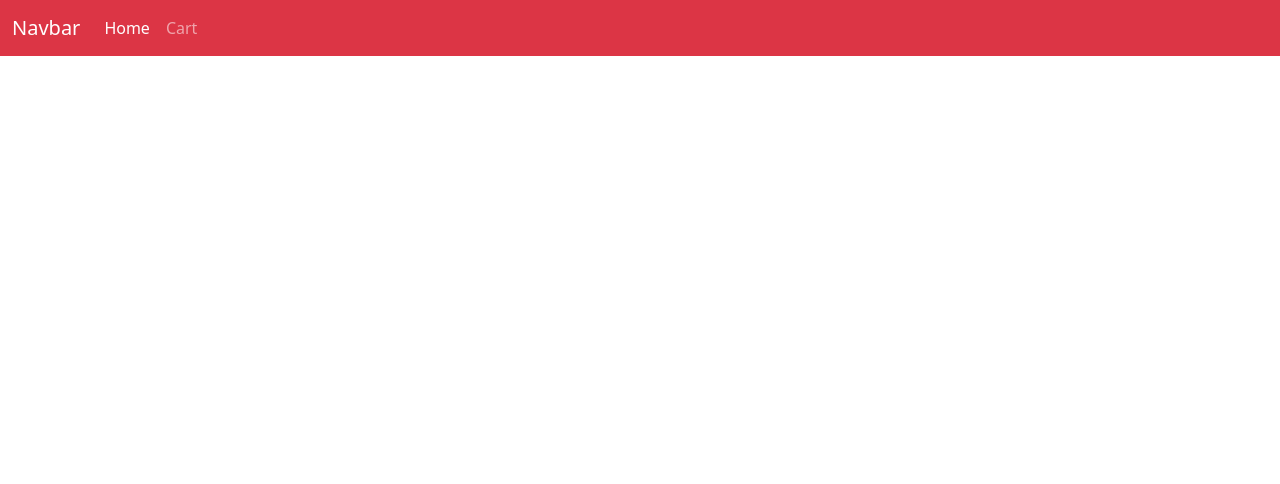
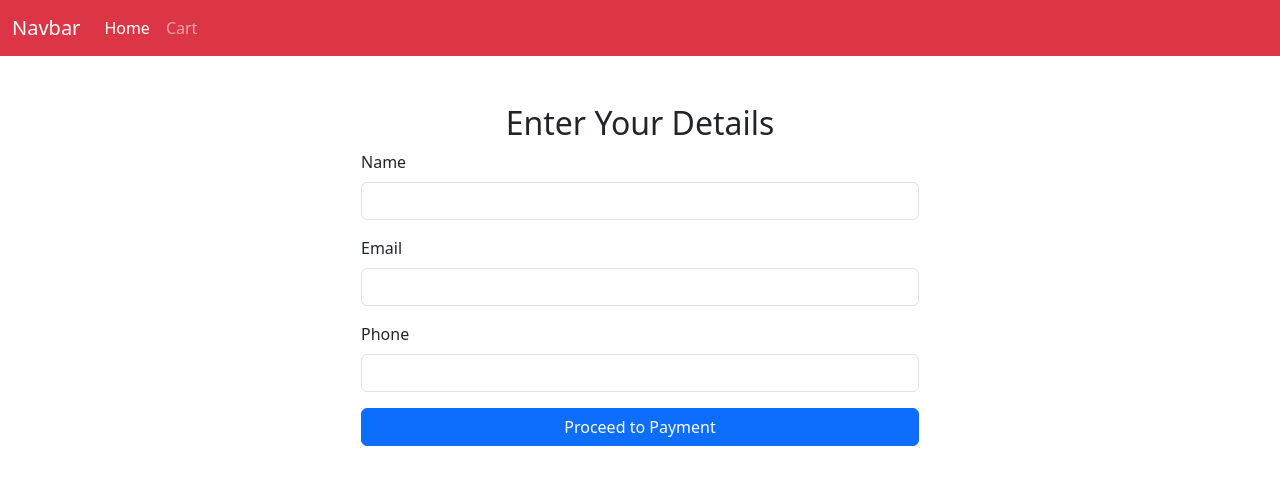
Before and after one commit to rohnshrma/ju-tomato, a React (Create React App) app: page /enter_details in a window 1280 px wide. Before the commit this address had no page. Shown: the top 484 px of the page. Built offline with nearby package versions, Linux system fonts and the light colour scheme.

Commit message:
Add EnterDetails component for user information input and navigation to payment

```diff
--- a/src/App.js
+++ b/src/App.js
@@ -9,7 +9,7 @@ import { BrowserRouter as Router, Routes, Route } from "react-router-dom";
 import Navbar from "./Components/Navbar"; // Navigation bar component
 import Menu from "./Components/Menu"; // Menu component that displays available items
 import Cart from "./Components/Cart"; // Cart component to show added items
-
+import EnterDetails from "./Components/EnterDetails";
 // Importing data (assuming it's a list of menu items)
 import data from "./data.js";
 
@@ -139,6 +139,7 @@ function App() {
             />
           }
         />
+        <Route path="/enter_details" element={<EnterDetails />} />
       </Routes>
     </Router>
   );
--- /dev/null
+++ b/src/Components/EnterDetails.js
@@ -0,0 +1,78 @@
+import React, { useReducer } from "react";
+import { useNavigate } from "react-router-dom";
+
+const initialState = {
+  name: "",
+  email: "",
+  phone: "",
+};
+
+const reducerFunction = (state, action) => {
+  return { ...state, [action.type]: action.value };
+};
+
+const EnterDetails = () => {
+  const [state, dispatch] = useReducer(reducerFunction, initialState);
+
+  const navigate = useNavigate();
+
+  const handleChange = (e) => {
+    dispatch({ type: e.target.name, value: e.target.value });
+  };
+
+  const handleSubmit = (e) => {
+    e.preventDefault();
+    localStorage.setItem("userDetails", JSON.stringify(state));
+    navigate("/payment");
+    console.log("Submitting", state);
+  };
+
+  return (
+    <div className="container mt-5">
+      <h2 className="text-center">Enter Your Details</h2>
+      <form onSubmit={handleSubmit} className="w-50 mx-auto">
+        <div className="mb-3">
+          <label className="form-label">Name</label>
+          <input
+            type="text"
+            name="name"
+            value={state.name}
+            onChange={handleChange}
+            className="form-control"
+            required
+          />
+        </div>
+
+        <div className="mb-3">
+          <label className="form-label">Email</label>
+          <input
+            type="email"
+            name="email"
+            value={state.email}
+            onChange={handleChange}
+            className="form-control"
+            required
+          />
+        </div>
+
+        <div className="mb-3">
+          <label className="form-label">Phone</label>
+          <input
+            type="text"
+            name="phone"
+            value={state.phone}
+            onChange={handleChange}
+            className="form-control"
+            required
+          />
+        </div>
+
+        <button type="submit" className="btn btn-primary w-100">
+          Proceed to Payment
+        </button>
+      </form>
+    </div>
+  );
+};
+
+export default EnterDetails;
```
